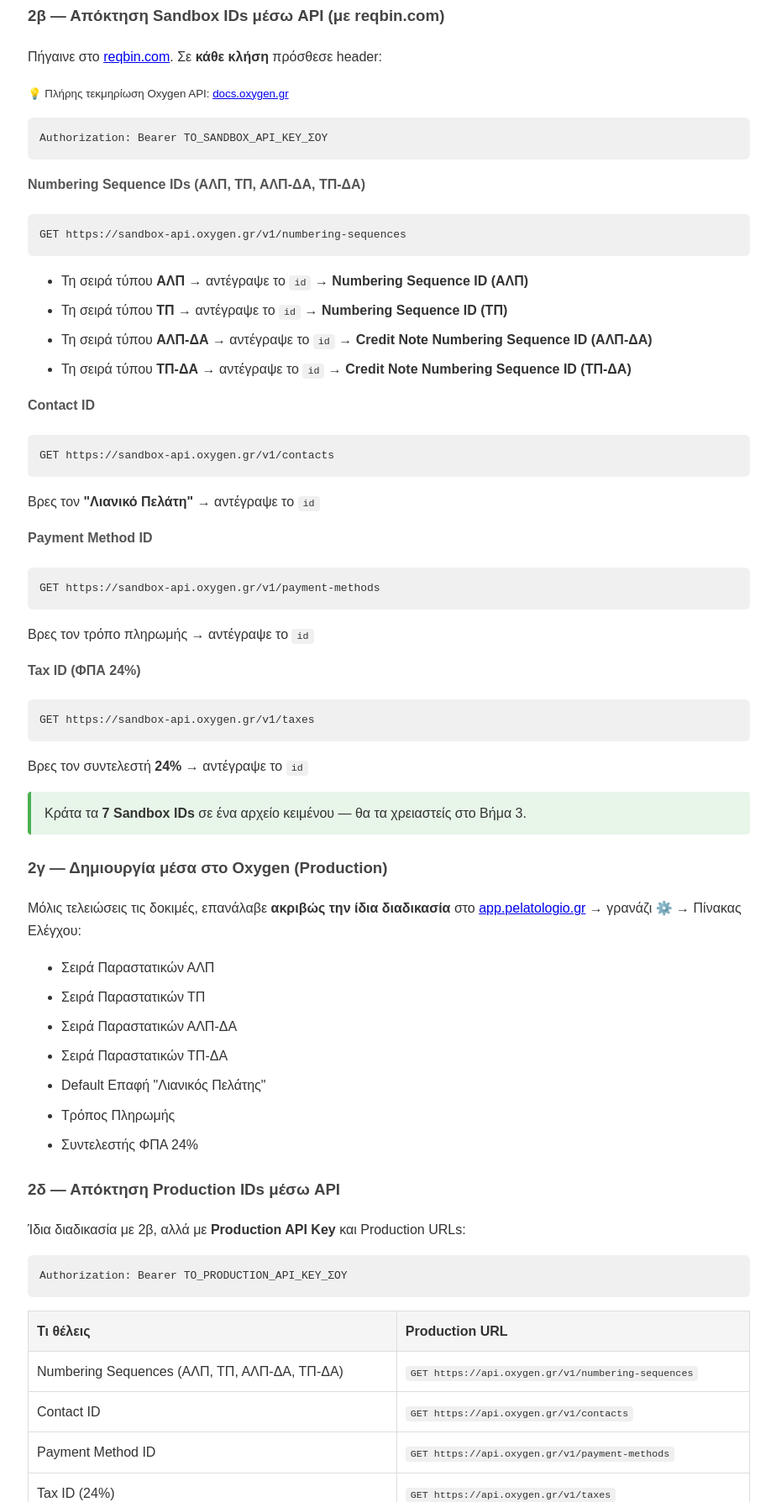
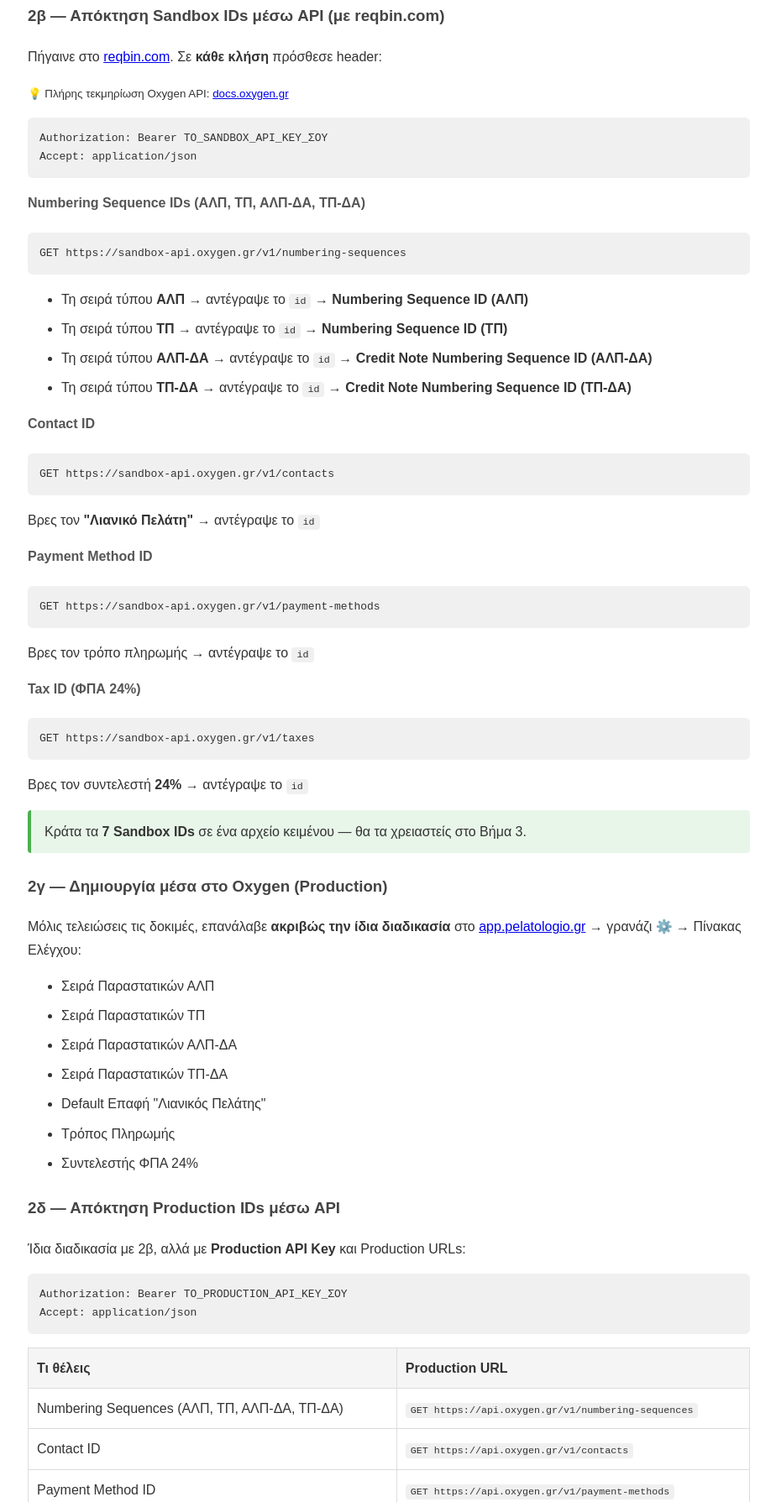
Before and after one commit to billmanello/oxygen-invoice-privacy, a plain HTML site: page setup.html in a window 1280 px wide. Shown: the part 2044-3833 px from the top of the page at 84% size, without its empty margins (177-1101 px from the left). Drawn offline with Linux system fonts and the light colour scheme.

Commit message:
Update setup.html

```diff
--- a/setup.html
+++ b/setup.html
@@ -86,7 +86,8 @@
 <h3>2β — Απόκτηση Sandbox IDs μέσω API (με reqbin.com)</h3>
 <p>Πήγαινε στο <a href="https://reqbin.com" target="_blank">reqbin.com</a>. Σε <strong>κάθε κλήση</strong> πρόσθεσε header:</p>
 <p><small>💡 Πλήρης τεκμηρίωση Oxygen API: <a href="https://docs.oxygen.gr/#description/introduction" target="_blank">docs.oxygen.gr</a></small></p>
-<pre>Authorization: Bearer ΤΟ_SANDBOX_API_KEY_ΣΟΥ</pre>
+<pre>Authorization: Bearer ΤΟ_SANDBOX_API_KEY_ΣΟΥ
+Accept: application/json</pre>
 
 <h4>Numbering Sequence IDs (ΑΛΠ, ΤΠ, ΑΛΠ-ΔΑ, ΤΠ-ΔΑ)</h4>
 <pre>GET https://sandbox-api.oxygen.gr/v1/numbering-sequences</pre>
@@ -125,7 +126,8 @@
 
 <h3>2δ — Απόκτηση Production IDs μέσω API</h3>
 <p>Ίδια διαδικασία με 2β, αλλά με <strong>Production API Key</strong> και Production URLs:</p>
-<pre>Authorization: Bearer ΤΟ_PRODUCTION_API_KEY_ΣΟΥ</pre>
+<pre>Authorization: Bearer ΤΟ_PRODUCTION_API_KEY_ΣΟΥ
+Accept: application/json</pre>
 
 <table>
   <tr><th>Τι θέλεις</th><th>Production URL</th></tr>
```
